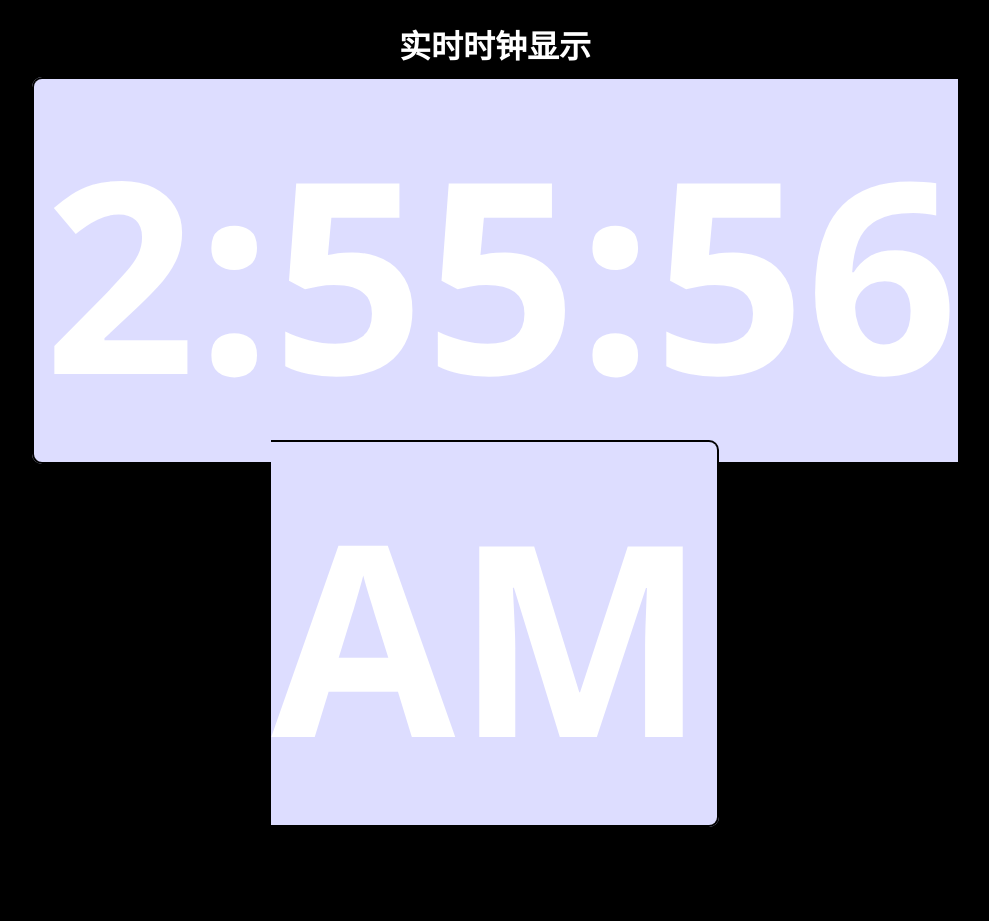
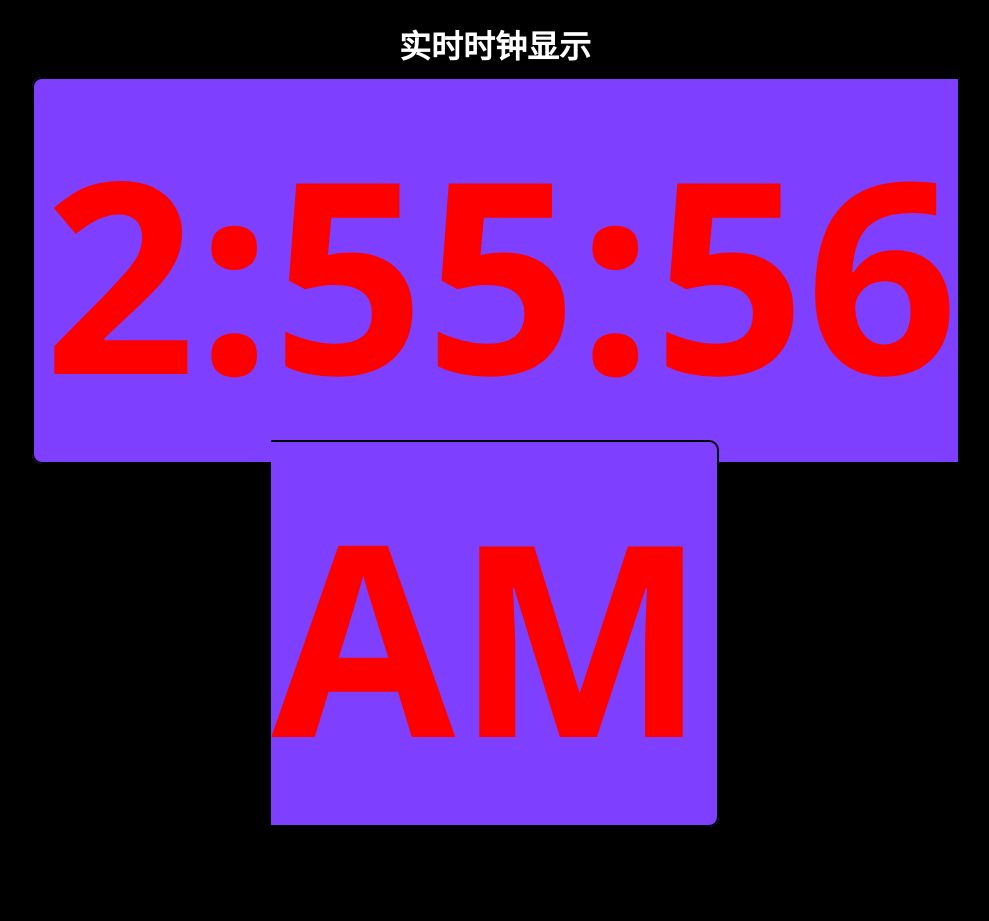
Before and after one commit to 14Capacitors/4173RN473R, a Jekyll site: the page tools/time.html, which Jekyll copies as it is, in a window 1280 px wide. Shown: the whole page, without its empty margins (145-1134 px from the left). Built offline with Jekyll 4.4.1, drawn with Linux system fonts in a browser that asks for light colours.

Commit message:
Update time.html

```diff
--- a/tools/time.html
+++ b/tools/time.html
@@ -30,11 +30,12 @@
   #clock
   {
   font:bold 200pt sans;
-  background:#ddf;
+  background:#7F3FFF;
   padding:10px;
   border:solid black 2px;
   border-radius:10px;
   text-align:center;
+  color:#FF0000;
   }
 </style>
 </head>
```
